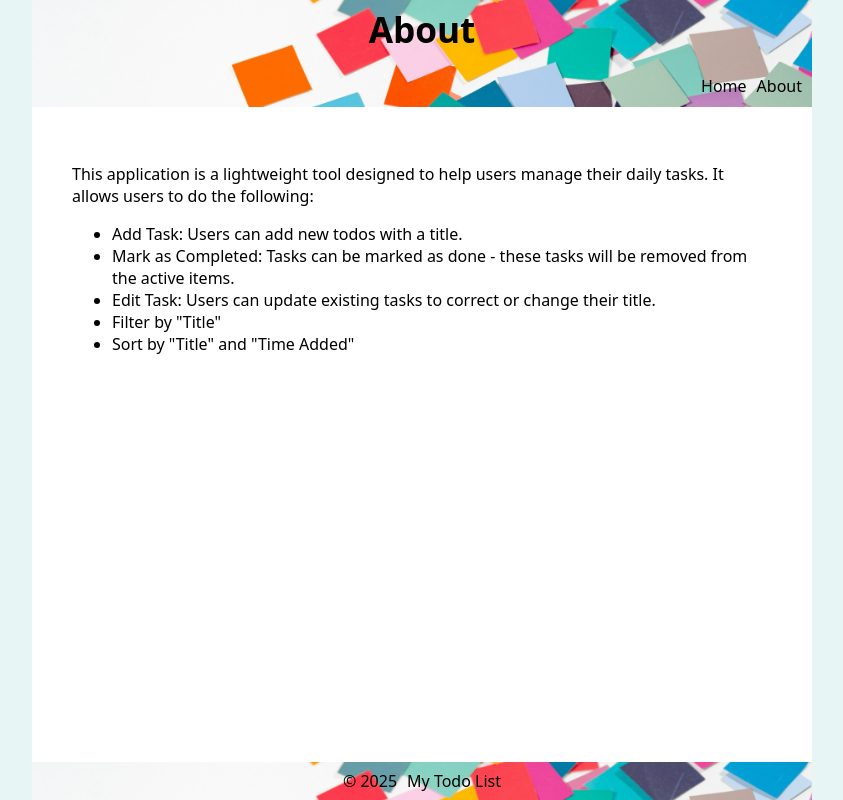
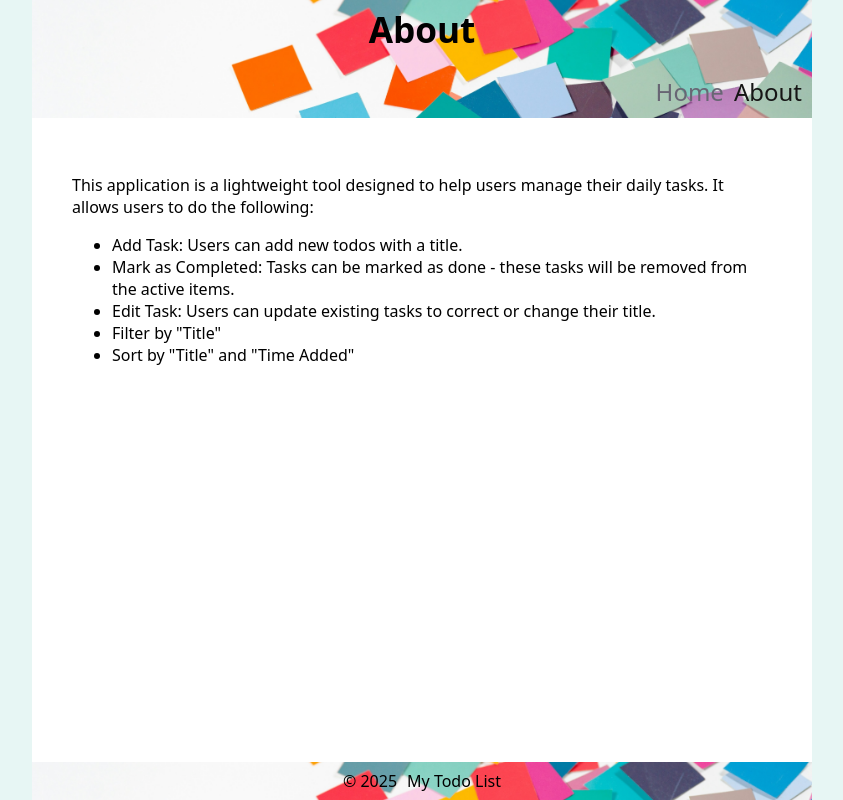
Before and after one commit to judy99/ctd-todo-list, a React (Vite) app: page /about in a window 1280 px wide. Shown: the whole page, without its empty margins (218-1061 px from the left). Built offline with nearby package versions, Linux system fonts and the light colour scheme; no server answers.

Commit message:
change Header style

```diff
--- a/src/shared/Header.jsx
+++ b/src/shared/Header.jsx
@@ -2,6 +2,10 @@ import styles from './Header.module.css';
 import { NavLink } from 'react-router';
 
 export default function Header({ title }) {
+  const checkActive = (el) => {
+    if (el.isActive) return `${styles.navItem} ${styles.active} `;
+    return `${styles.navItem} ${styles.inactive}`;
+  };
 
   return (
     <header>
@@ -9,17 +13,13 @@ export default function Header({ title }) {
       <nav>
         <NavLink
           to={'/'}
-          className={`${styles.navItem} ${(isActive) =>
-            isActive ? styles.active : styles.inactive}
-          `}
+          className={(el) => checkActive(el)}
         >
           Home
         </NavLink>
         <NavLink
           to={'/about'}
-          className={`${styles.navItem} ${(isActive) =>
-            isActive ? styles.active : styles.inactive}
-          `}
+          className={(el) => checkActive(el)}
         >
           About
         </NavLink>
--- a/src/shared/Header.module.css
+++ b/src/shared/Header.module.css
@@ -1,13 +1,14 @@
 .active {
-  color: #3d3d3d;
+  color: rgb(22, 21, 21);
 }
+
 .inactive {
-  color: black;
+  color: rgb(104, 102, 116);
 }
 
 .navItem {
   margin-right: 10px;
-  color: black;
+  font-size: 1.5rem;
   text-decoration: none;
 }
 
```
Also changed, not shown: src/assets/todo3.jpg (added), 1 other file (tests, documents, lock files or other folders).
